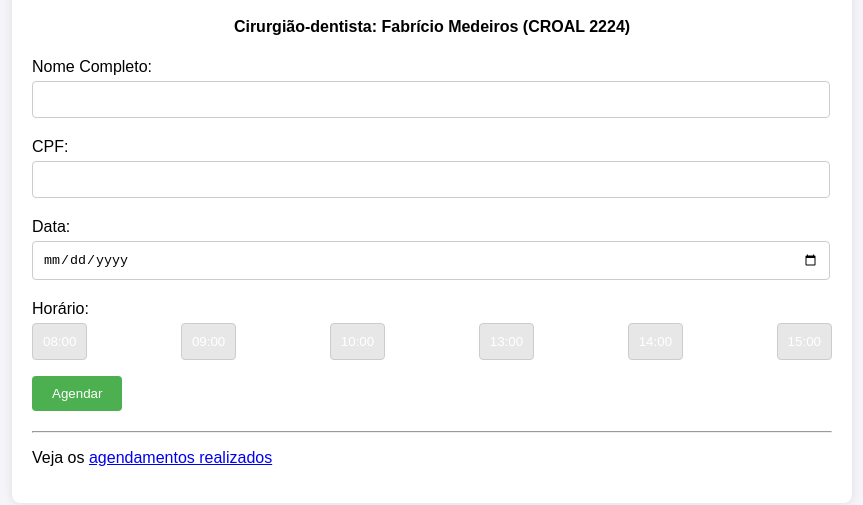
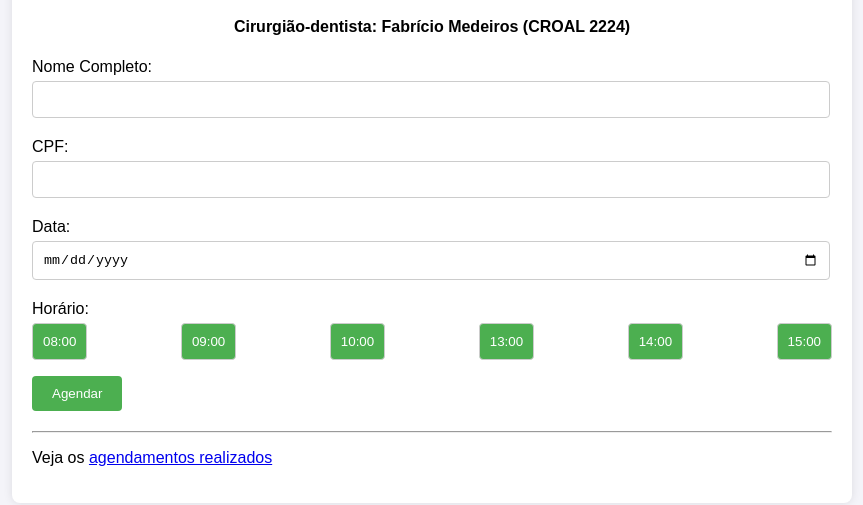
Before and after one commit to fabriciomds/agendamento_de_gestantes, a plain HTML site: page index.html in a window 1280 px wide. Shown: the part 211-716 px from the top of the page, without its empty margins (208-1071 px from the left). Drawn offline with Linux system fonts and the light colour scheme.

Commit message:
Novas correções no css

```diff
--- a/style.css
+++ b/style.css
@@ -66,7 +66,7 @@
 
 .horario-btn {
   padding: 10px;
-  background-color: #e7e7e7;
+  background-color: #4caf50;
   border: 1px solid #ccc;
   border-radius: 4px;
   cursor: pointer;
```
